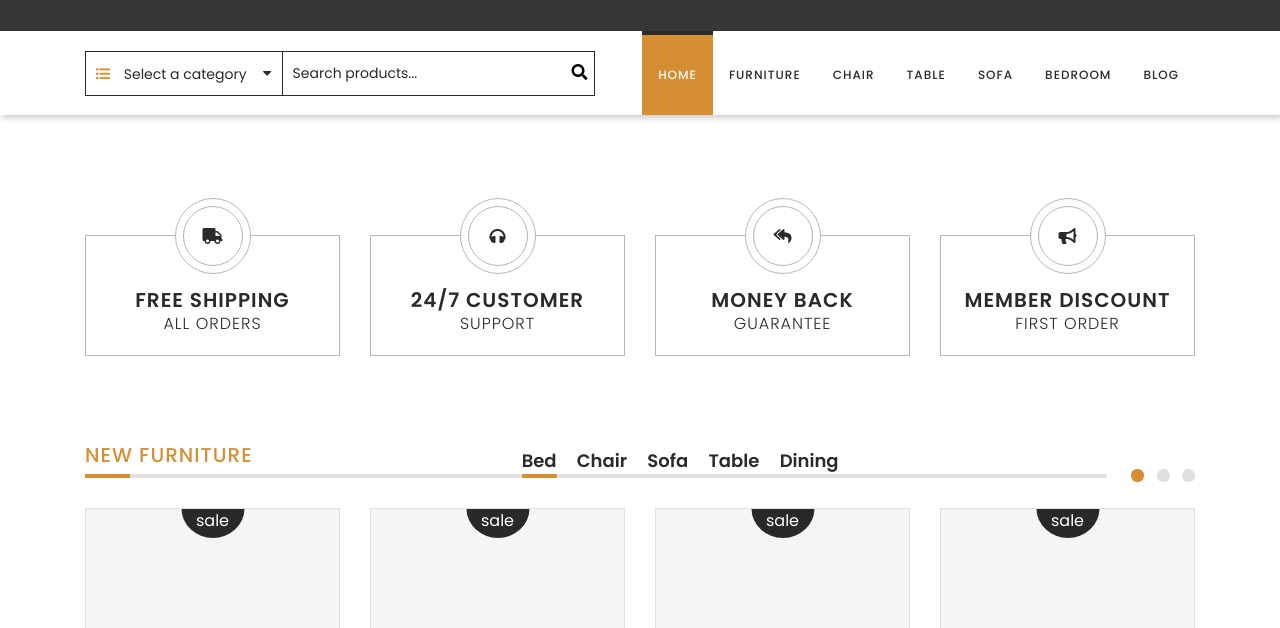
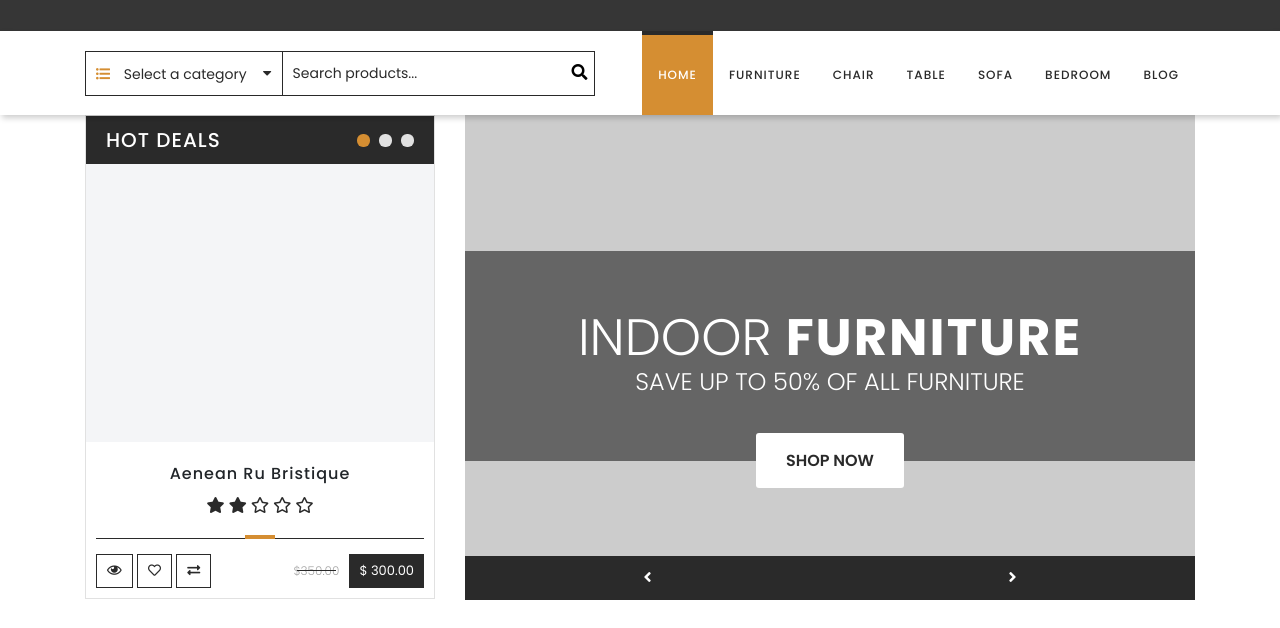
Before and after one commit to mateuszwrobel/wdp-1809-01, a website: page src/index.html in a window 1280 px wide. Shown: the part 170-798 px from the top of the page. Drawn offline with nearby package versions, Linux system fonts and the light colour scheme; files that its build step writes are made by us from their sources; files whose address does not match are found by name.

Commit message:
Add a promoted section - html and css (without RWD)

```diff
--- a/src/index.html
+++ b/src/index.html
@@ -107,6 +107,76 @@
       </div>
     </div>
   </header>
+  <div class="section--promoted">
+    <div class="container">
+      <div class="row">
+        <div class="col-lg-4">
+          <div class="hot-deals">
+            <div class="photo">
+              <div class="row no-gutters align-items-end header">
+                <div class="col-6 heading">
+                  <h3>Hot deals</h3>
+                </div>
+                <div class="col-6 dots">
+                  <ul class="align-items-end">
+                    <li><a href="#" active></a></li>
+                    <li><a href="#"></a></li>
+                    <li><a href="#"></a></li>
+                  </ul>
+                </div>
+              </div>
+              <div class="buttons">
+                <a href="#" class="btn-main-small"><i class="fa fa-shopping-basket"></i> ADD TO CART</a>
+              </div>
+              <div class="counter">
+                <div class="round-box"><h4>25</h4><h6>days</h6></div>
+                <div class="round-box"><h4>10</h4><h6>hrs</h6></div>
+                <div class="round-box"><h4>45</h4><h6>mins</h6></div>
+                <div class="round-box"><h4>30</h4><h6>secs</h6></div>
+              </div>
+            </div>
+            <div class="content">
+              <h5>Aenean Ru Bristique</h5>
+              <div class="stars">
+                <a href="#" class="full"></a>
+                <a href="#" class="full"></a>
+                <a href="#"></a>
+                <a href="#"></a>
+                <a href="#"></a>
+              </div>
+            </div>
+            <div class="line"></div>
+            <div class="actions">
+              <div class="outlines">
+                <a href="#" class="btn-outline"><i class="far fa-eye"></i></a>
+                <a href="#" class="btn-outline"><i class="far fa-heart"></i></a>
+                <a href="#" class="btn-outline"><i class="fas fa-exchange-alt"></i></a>
+              </div>
+              <div class="price">
+                <div class="old-price">$350.00</div>
+                <div class="btn-main-small no-hover">$ 300.00</div>
+              </div>
+            </div>
+          </div>
+        </div>
+        <div class="col-lg-8">
+          <div class="highlight-products">
+            <div class="text">
+              <h1>Indoor <span class="black">Furniture</span></h1>
+              <h4>Save up to 50% of all furniture</h4>
+              <div class="action-btn">
+                <a href="#" class="btn-main">shop now</a>
+              </div>
+            </div>
+            <div class="control-buttons">
+              <a href="#" class="btn-main"><i class="fas fa-angle-left"></i></a>
+              <a href="#" class="btn-main"><i class="fas fa-angle-right"></i></a>
+            </div>
+          </div>
+        </div>
+      </div>
+    </div>
+  </div>
   <div class="section--features">
     <div class="container">
       <div class="row">
@@ -175,7 +245,7 @@
           </div>
           <div class="col-auto dots">
             <ul>
-              <li><a href="#" class="active"></a></li>
+              <li><a href="#" active></a></li>
               <li><a href="#"></a></li>
               <li><a href="#"></a></li>
             </ul>
--- a/src/sass/components/_header.scss
+++ b/src/sass/components/_header.scss
@@ -1,4 +1,6 @@
 header {
+  position: relative;
+  z-index: 1;
   .top-bar {
     background-color: $header-topbar-bg;
 
--- /dev/null
+++ b/src/sass/components/_highlight-products.scss
@@ -0,0 +1,72 @@
+.highlight-products {
+  position: relative;
+  padding-top:136px;
+  width: 100%;
+  height: 485px;
+  background: {
+    color: #cccccc;
+    size: cover;
+    position: center;
+    repeat: no-repeat;
+  }
+
+  .text {
+    display: flex;
+    flex-direction: column;
+    justify-content: center;
+    align-items: center;
+    height: 210px;
+    background-color: rgba(0,0,0,.5);
+    color: white;
+    text-align: center;
+    text-transform: uppercase;
+
+    h1 {
+      margin-bottom: 0;
+      font-size: 3.2rem;
+      font-weight: 300;
+
+      .black {
+        font-weight: 700;
+        letter-spacing: 2px;
+      }
+    }
+
+    h4 {
+      font-weight: 300;
+    }
+
+    .action-btn {
+      position: absolute;
+      text-align: center;
+      text-transform: uppercase;
+      transform: translateY(105px);
+
+      .btn-main {
+        color: $text-color;
+        background-color: #ffffff;
+        margin-top: -20px;
+        border-radius: 3px;
+        padding: 16px 30px;
+
+        &:hover {
+          color: #ffffff;
+          background-color: $text-color;
+        }
+      }
+    }
+  }
+
+  .control-buttons {
+    position: absolute;
+    width: 100%;
+    bottom: 0;
+    left: 0;
+
+    .btn-main {
+      float: left;
+      width: 50%;
+      text-align: center;
+    }
+  }
+}
--- /dev/null
+++ b/src/sass/components/_hot-deals.scss
@@ -0,0 +1,84 @@
+.hot-deals {
+  @extend .product-box;
+  position: relative;
+
+  .photo {
+    padding: 42% 10px 0 10px;
+
+    .buttons {
+      justify-content: center;
+    }
+
+    .counter {
+      margin-top: 75px;
+      color: #fff;
+      text-align: center;
+      opacity: 0;
+
+      .round-box {
+        margin: 0 .05rem;
+        display: inline-flex;
+        flex-direction: column;
+        align-items: center;
+        justify-content: center;
+        width: 4.4rem;
+        height: 4.4rem;
+        background-color: $header-bg;
+        border-radius: 50%;
+
+        h4 {
+          margin-bottom: .1rem;
+        }
+
+        h6 {
+          margin: 0;
+          text-transform: uppercase;
+          font-size: .85rem;
+        }
+      }
+    }
+
+    &:hover .counter {
+      opacity: 1;
+    }
+
+    &:hover .buttons {
+      opacity: 1;
+    }
+  }
+
+  .header {
+    @extend .panel-bar;
+    position: absolute;
+    left: 0;
+    top: 0;
+    width: 100%;
+    background-color: #2a2a2a;
+    padding: 5px 20px;
+
+    .heading {
+      &::before {
+        display: none;
+      }
+
+      h3 {
+        color: #fff;
+      }
+    }
+
+    .dots ul {
+      background-color: rgba(0,0,0,0);
+      text-align: right;
+      transform: translateY(-5px);
+
+      li {
+        margin-left: 0.3rem;
+      }
+    }
+
+  }
+
+  &:hover .buttons{
+    opacity: 0;
+  }
+}
--- a/src/sass/components/_panel-bar.scss
+++ b/src/sass/components/_panel-bar.scss
@@ -84,6 +84,10 @@
           &:hover {
             background-color: $primary;
           }
+
+          &[active] {
+            background-color: $primary;
+          }
         }
       }
     }
--- a/src/sass/components/_product-box.scss
+++ b/src/sass/components/_product-box.scss
@@ -45,7 +45,6 @@
     padding: 20px;
 
     h5 {
-      color: $primary;
       font-size: 16px;
       line-height: 24px;
       letter-spacing: 1px;
@@ -136,4 +135,8 @@
     color: #ffffff;
     background-color: $primary;
   }
+
+  &:hover .content h5 {
+    color: $primary;
+  }
 }
--- a/src/sass/components/_section--features.scss
+++ b/src/sass/components/_section--features.scss
@@ -1,3 +1,3 @@
 .section--features {
-  padding: 5rem 0;
+  padding-bottom: 5rem;
 }
--- a/src/sass/style.scss
+++ b/src/sass/style.scss
@@ -16,6 +16,8 @@
 @import "components/panel-bar";
 @import "components/post-box";
 @import "components/product-box";
+@import "components/hot-deals";
+@import "components/highlight-products";
 
 @import "components/section--features";
 
```
